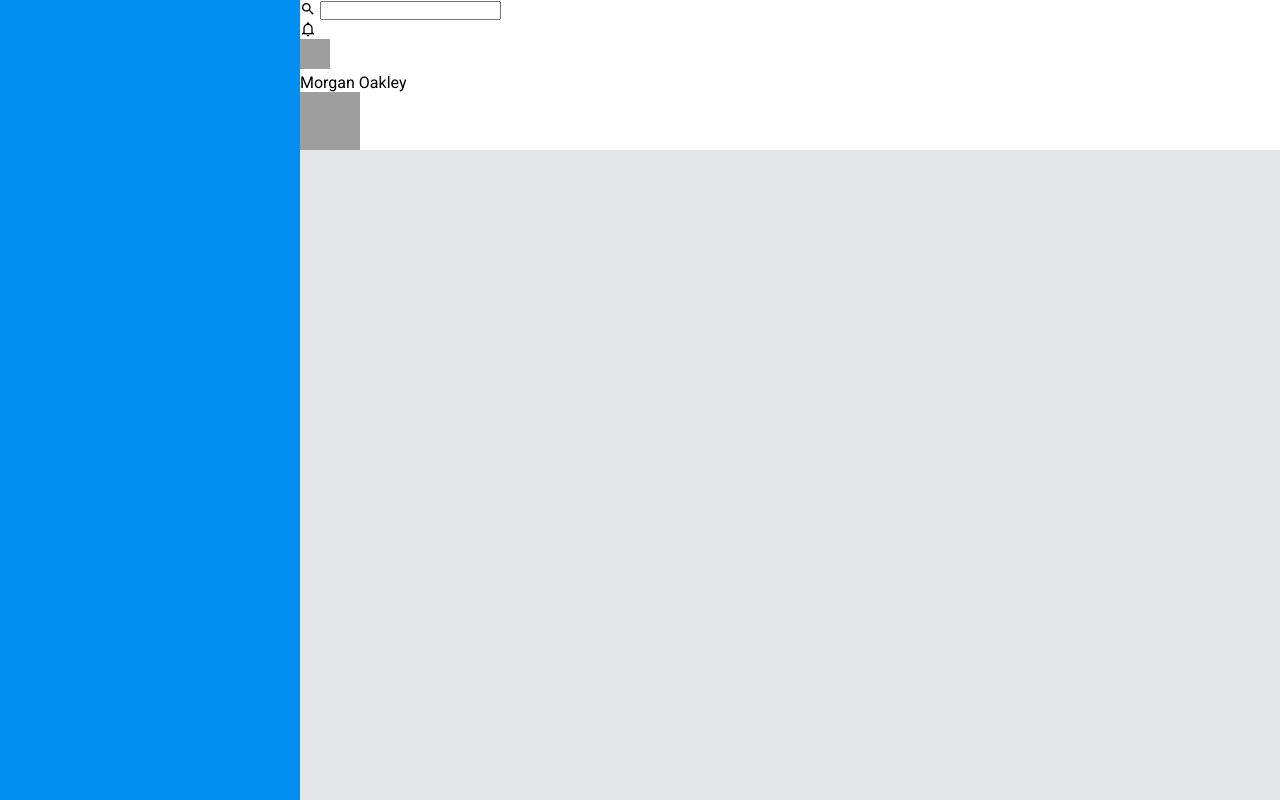
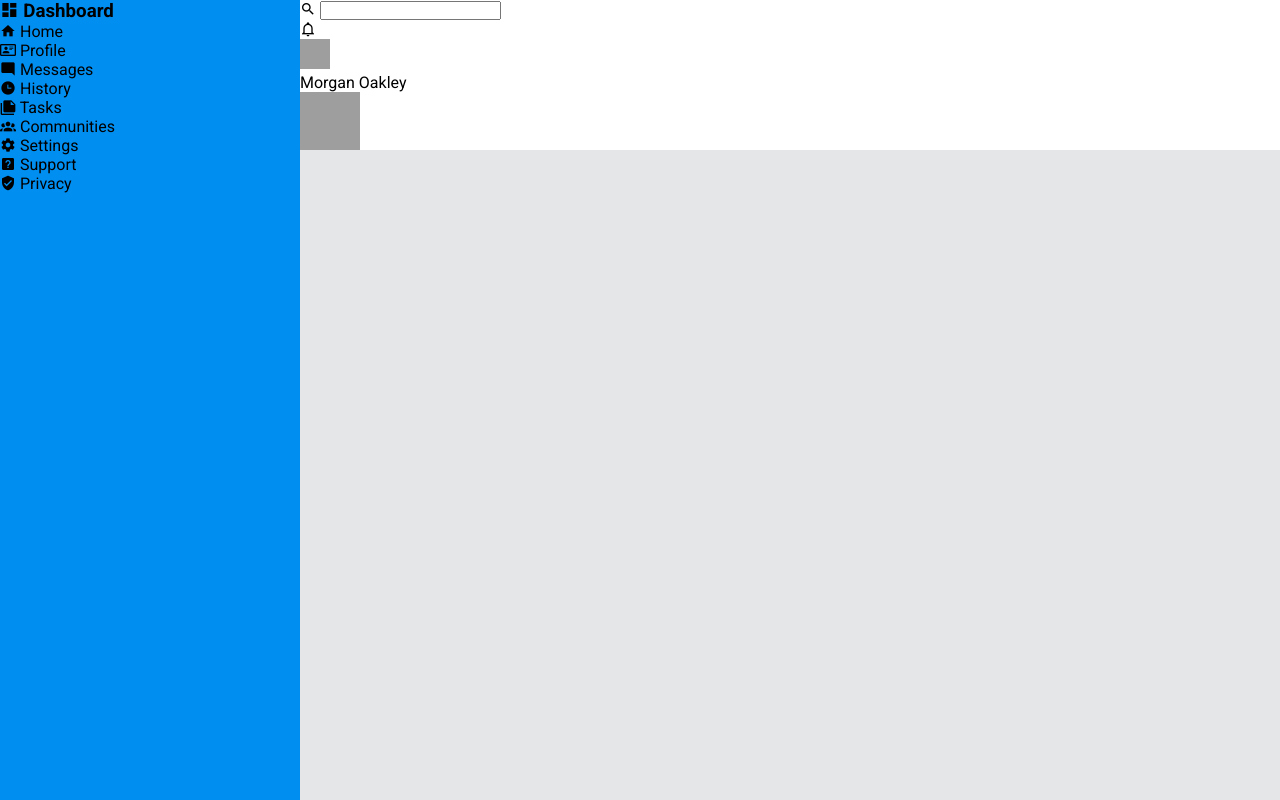
Before and after one commit to emiliano-chp-dev/odin-dashboard, a plain HTML site: page index.html in a window 1280 px wide. Drawn offline with Linux system fonts and the light colour scheme; grey boxes are pictures that could not be loaded.

Commit message:
Create navigation elements

```diff
--- a/index.html
+++ b/index.html
@@ -64,7 +64,36 @@
     </header>
 
     <nav>
-      <!-- Navigation content -->
+      <!-- Application logo -->
+      <section class="app_logo">
+        <h1>
+          <span class="mdi mdi-view-dashboard"></span>
+          Dashboard
+        </h1>
+      </section>
+
+      <!-- Profile controls -->
+      <section class="controls profile">
+        <ul class="control_links">
+          <li><span class="mdi mdi-home"></span> Home</li>
+          <li>
+            <span class="mdi mdi-card-account-details-outline"></span> Profile
+          </li>
+          <li><span class="mdi mdi-message-reply"></span> Messages</li>
+          <li><span class="mdi mdi-clock-time-three"></span> History</li>
+          <li><span class="mdi mdi-note-multiple"></span> Tasks</li>
+          <li><span class="mdi mdi-account-group"></span> Communities</li>
+        </ul>
+      </section>
+
+      <!-- Application controls -->
+      <section class="controls application">
+        <ul class="control_links">
+          <li><span class="mdi mdi-cog"></span> Settings</li>
+          <li><span class="mdi mdi-help-box"></span> Support</li>
+          <li><span class="mdi mdi-shield-check"></span> Privacy</li>
+        </ul>
+      </section>
     </nav>
 
     <main>
```
